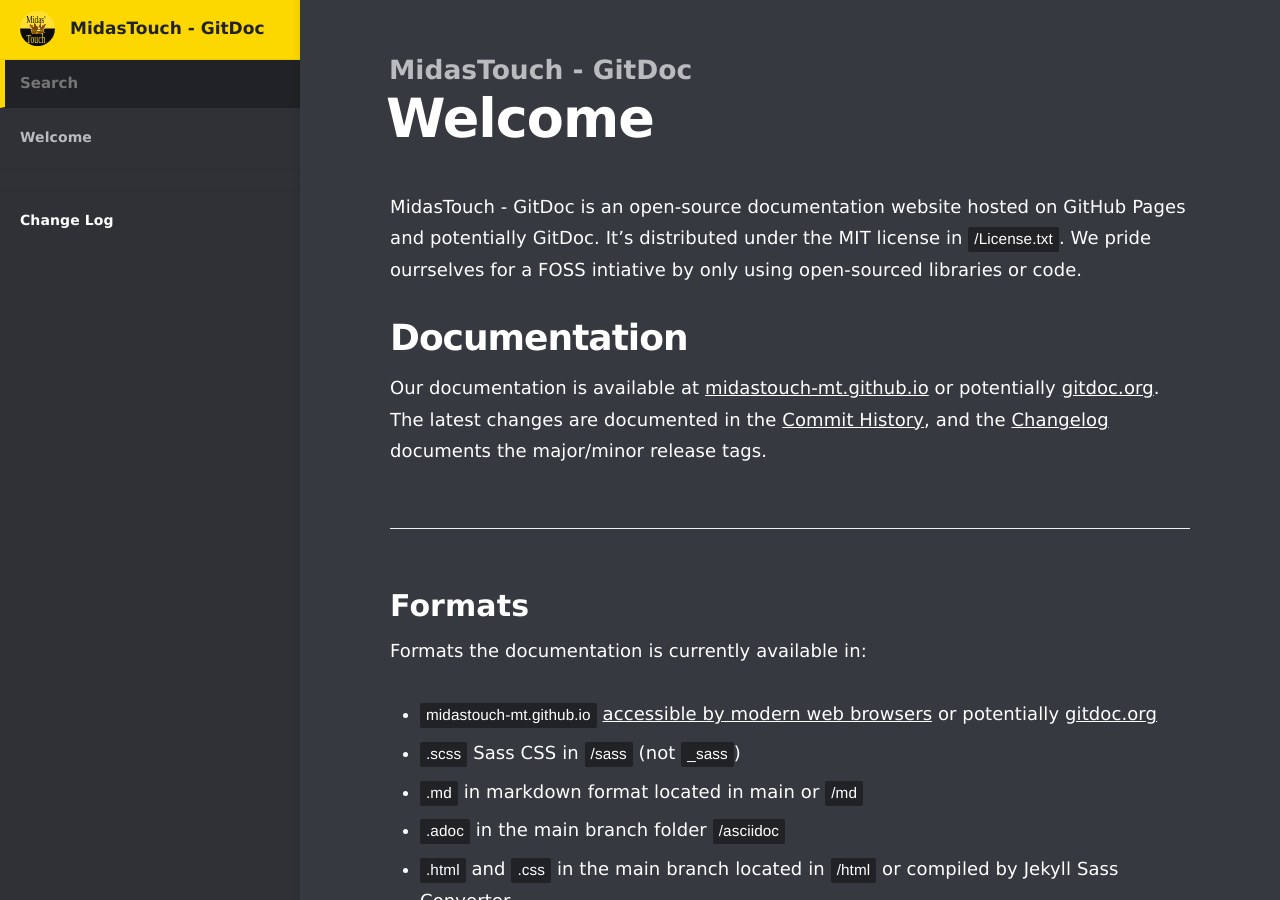
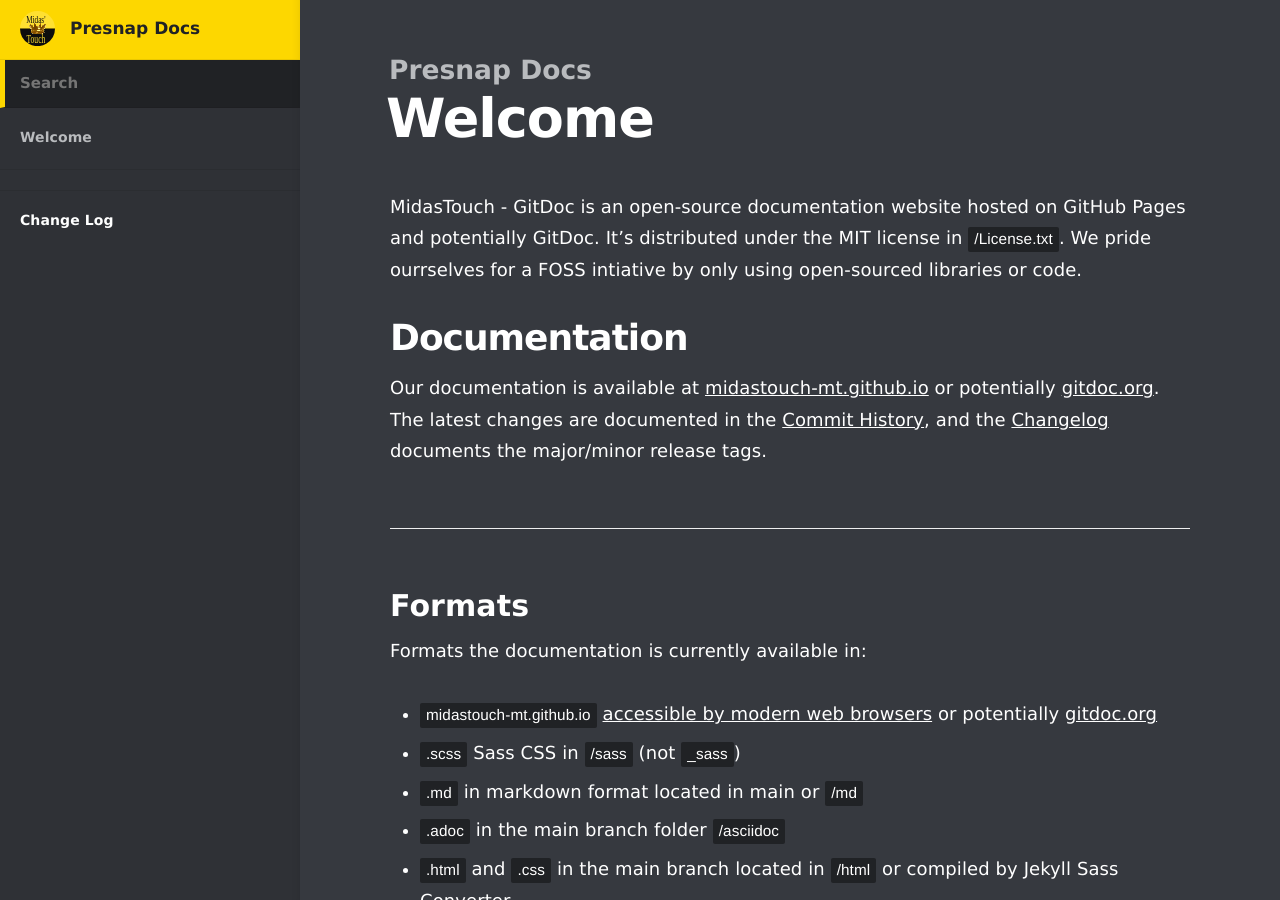
Before and after one commit to ReadRPO/readrpo.github.io, a Jekyll site: the page built from index.md, in a window 1280 px wide and 900 px high. Built offline with Jekyll 4.4.1, drawn with Linux system fonts in a browser that asks for light colours.

Commit message:
update info

```diff
--- a/_config.yml
+++ b/_config.yml
@@ -1,21 +1,21 @@
 # ----
 # Site
 
-title: MidasTouch - GitDoc
-url: "https://MidasTouch-MT.github.io"
+title: Presnap Docs
+url: "https://presnap.github.io"
 baseurl:
 show_full_navigation: true
 
 # Values for the jekyll-seo-tag gem (https://github.com/jekyll/jekyll-seo-tag)
 logo: /siteicon.png
-description: Open-source documentation website hosted on GitHub Pages.
+description: Presnap Docs hosted on GitHub Pages
 author:
-  name: Midas Touch
-  email: midastouch@duck.com
+  name: Aarav Batra
+  email: aaravbatra@duck.com
 social:
   name: Documentation
   links:
-    - https://github.com/MidasTouch-MT/MidasTouch-MT.github.io
+    - https://github.com/Presnap/Presnap.github.io
 
 # -----
 # Build
```
